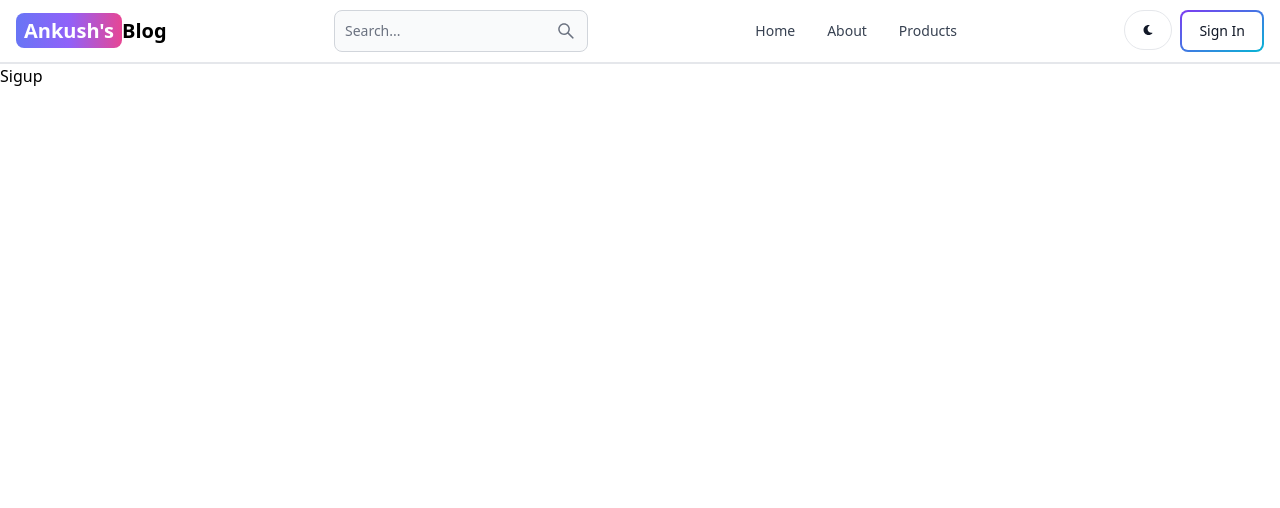
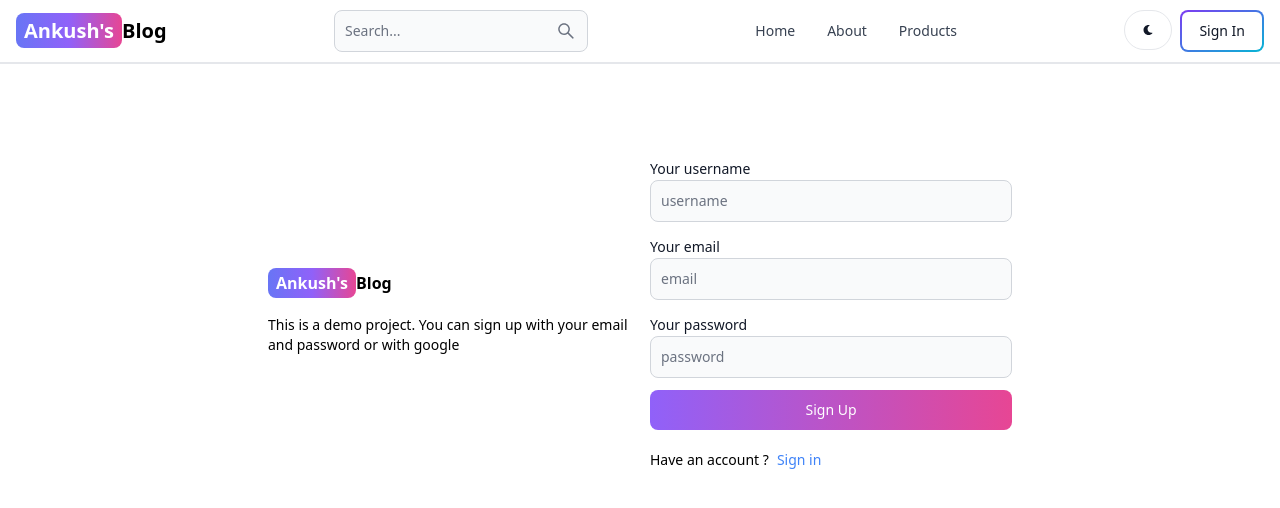
Before and after one commit to ankush5thakur/blog, a React (Vite) app in the folder client/: page /sigup in a window 1280 px wide. Shown: the top 508 px of the page. Built offline with nearby package versions, Linux system fonts and the light colour scheme.

Commit message:
created a complete Sign-up page -UI

```diff
--- a/client/src/pages/Sigup.jsx
+++ b/client/src/pages/Sigup.jsx
@@ -1,7 +1,42 @@
 // import React from 'react'
-
+import { Button, Label, TextInput } from "flowbite-react";
+import { Link } from "react-router-dom";
 export default function Sigup() {
   return (
-    <div>Sigup</div>
+    <div className="min-h-screen mt-20">
+      {/* bada dabba */}
+      <div className="flex p-3 max-w-3xl mx-auto flex-col md:flex-row md:items-center gap-5">
+        {/* left */}
+        <div className="flex-1">
+          <Link to={'/'} className="  font-bold dark:text-white">
+            <span className="px-2 py-1 bg-gradient-to-r from-indigo-500 via-purple-500 to-pink-500 rounded-lg text-white">Ankush's</span>
+            Blog
+          </Link>
+          <p className="text-sm mt-5">
+            This is a demo project. You can sign up with your email and password or with google
+          </p>
+        </div>
+        {/* right */}
+        <div className="flex-1">
+          <form className="flex flex-col gap-3">
+            <div>  <Label value="Your username" />
+              <TextInput type="text" placeholder="username" id="username" />
+            </div>
+            <div>  <Label value="Your email" />
+              <TextInput type="text" placeholder="email" id="email" />
+            </div>
+            <div>  <Label value="Your password" />
+              <TextInput type="text" placeholder="password" id="password" />
+            </div>
+            <Button gradientDuoTone='purpleToPink' type="submit">Sign Up</Button>
+            </form>
+            <div className="flex gap-2 text-sm mt-5">
+              <span>Have an account ?</span>
+              <Link to='/Singnin' className="text-blue-500" >
+              Sign in</Link>
+            </div>
+        </div>
+      </div>
+    </div>
   )
 }
```
